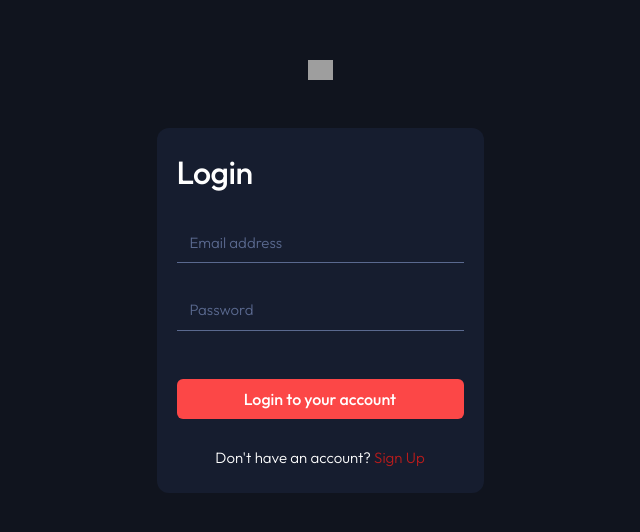
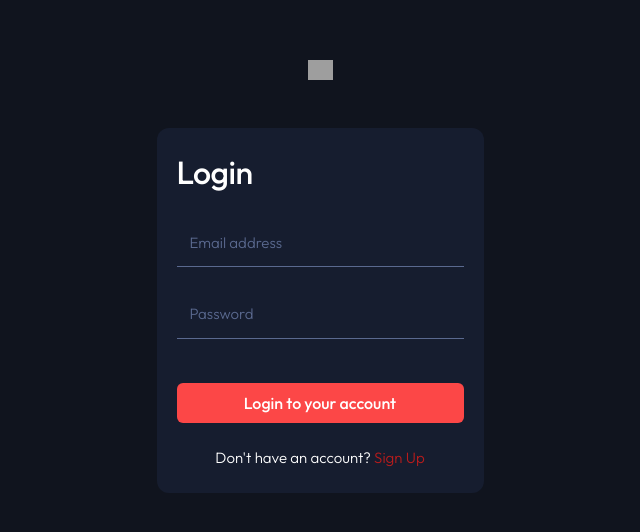
Before and after one commit to Diviner-Beibei/entertainment-web-app, a React (Vite) app: page /login in a window 1280 px wide. Shown: the part 124-656 px from the top of the page, without its empty margins (320-960 px from the left). Built offline with nearby package versions, Linux system fonts and the light colour scheme; grey boxes are pictures that could not be loaded; the HTML template or start-up script is replaced by a standard one.

Commit message:
complete LoginInput component

```diff
--- a/src/features/auth/authSlice.ts
+++ b/src/features/auth/authSlice.ts
@@ -16,6 +16,8 @@ interface State {
     avatar: string;
   };
   isAuthenticated: boolean;
+  errorNumber: number;
+  // isLogin: boolean;
 }
 
 const initialState: State = {
@@ -26,6 +28,8 @@ const initialState: State = {
     avatar: "https://i.pravatar.cc/100?u=zz",
   },
   isAuthenticated: false,
+  errorNumber: 0,
+  // isLogin: true,
 };
 
 const authSlice = createSlice({
@@ -37,16 +41,23 @@ const authSlice = createSlice({
       state.user.email = action.payload.email;
       state.user.password = action.payload.password;
       state.isAuthenticated = true;
+      state.errorNumber = 0;
     },
     logout(state) {
       state.user.email = "";
       state.user.password = "";
       state.isAuthenticated = false;
     },
+    setErrorNumber(state, action) {
+      state.errorNumber = action.payload;
+    },
+    // setIsLogin(state, action) {
+    //   state.isLogin = action.payload;
+    // },
   },
 });
 
-export const { login, logout } = authSlice.actions;
+export const { login, logout, setErrorNumber } = authSlice.actions;
 
 export default authSlice.reducer;
 
@@ -54,3 +65,5 @@ export const getIsAuthenticated = (state: RootState) =>
   state.auth.isAuthenticated;
 
 export const getUserFace = (state: RootState) => state.auth.user.avatar;
+export const getErrorNumber = (state: RootState) => state.auth.errorNumber;
+// export const getIsLogin = (state: RootState) => state.auth.isLogin;
--- a/src/pages/Login.tsx
+++ b/src/pages/Login.tsx
@@ -2,8 +2,15 @@ import { useEffect, useState } from "react";
 import { Form, redirect, useNavigate } from "react-router-dom";
 import { useSelector } from "react-redux";
 import store from "../store";
-import { login, getIsAuthenticated } from "../features/auth/authSlice";
+import {
+  login,
+  getIsAuthenticated,
+  setErrorNumber,
+  // getIsLogin,
+  // setIsLogin,
+} from "../features/auth/authSlice";
 import Logo from "../ui/Logo";
+import LoginInput from "../ui/LoginInput";
 
 function Login() {
   const [email, setEmail] = useState("");
@@ -13,6 +20,7 @@ function Login() {
 
   const navigate = useNavigate();
   const isAuth = useSelector(getIsAuthenticated);
+  // const isLogin = useSelector(getIsLogin);
 
   useEffect(
     function () {
@@ -24,6 +32,7 @@ function Login() {
   const loginInfo = {
     email,
     password,
+    repeatPassword,
   };
   //min-h-[365px]
   return (
@@ -33,48 +42,39 @@ function Login() {
 
         <Form method="POST">
           <div className="min-w-[327px] min-h-[365px] bg-semi-dark-blue px-5 py-5 rounded-xl">
-            <div className="flex flex-col gap-7">
+            <div className="flex flex-col gap-6">
               <h1 className="text-pure-white text-[32px] tracking-[-0.5px]">
                 {isLogin ? "Login" : "Sign Up"}
               </h1>
-              <div>
-                <label htmlFor="email"></label>
-                <input
+              <LoginInput
+                htmlFor="email"
                 type="email"
                 id="email"
                 value={email}
-                  onChange={(e) => setEmail(e.target.value)}
-                  placeholder="    Email address"
-                  className="bg-semi-dark-blue caret-red-600 w-full border-b text-[15px] font-light border-greyish-blue placeholder:text-greyish-blue py-2 focus:outline-none focus:ring-0 focus:caret-red text-pure-white"
+                setOnChange={setEmail}
+                placeholderText={"    Email address"}
               />
-              </div>
-
-              <div className="">
-                <label htmlFor="password"></label>
-                <input
+              <LoginInput
+                htmlFor="password"
                 type="password"
                 id="password"
                 value={password}
-                  onChange={(e) => setPassword(e.target.value)}
-                  placeholder="    Password"
-                  className="bg-semi-dark-blue caret-red-600 border-b w-full text-[15px] font-light border-greyish-blue placeholder:text-greyish-blue py-2 focus:outline-none focus:ring-0 focus:caret-red text-pure-white"
+                setOnChange={setPassword}
+                placeholderText={"    Password"}
               />
-              </div>
-
-              <div className={isLogin ? "hidden" : ""}>
-                <label htmlFor="repeat-password"></label>
-                <input
+              {!isLogin && (
+                <LoginInput
+                  htmlFor="repeat-password"
                   type="password"
                   id="repeat-password"
                   value={repeatPassword}
-                  onChange={(e) => setRepeatPassword(e.target.value)}
-                  placeholder="    Repeat Password"
-                  className="bg-semi-dark-blue caret-red-600 border-b w-full text-[15px] font-light border-greyish-blue placeholder:text-greyish-blue py-2 focus:outline-none focus:ring-0 focus:caret-red text-pure-white"
+                  setOnChange={setRepeatPassword}
+                  placeholderText={"    Repeat Password"}
                 />
-              </div>
+              )}
 
               <button className="bg-mred py-2 text-pure-white rounded-md mt-5 hover:bg-pure-white hover:text-semi-dark-blue">
-                Login to your account
+                {isLogin ? "Login to your account" : "Create an account"}
               </button>
               <p className="text-pure-white font-light text-center text-[15px]">
                 {isLogin ? "Don't have an account?" : "Alread have an account?"}
@@ -112,9 +112,28 @@ export async function action(param: Props) {
     info: JSON.parse(data.loginInfo as string),
   };
 
-  // console.log("aaaaaaaaaaaa", (loginInfo.info as LoginInfo).email);
+  let errorNumber = 0;
+
+  if (!loginInfo.info.email) {
+    errorNumber = 1;
+  }
+
+  if (!loginInfo.info.password) {
+    errorNumber += 2;
+  }
+
+  // if (!loginInfo.info.repeatPassword) {
+  //   errorNumber += 4;
+  // }
+
+  console.log(errorNumber, loginInfo.info);
+
+  if (errorNumber > 0) {
+    store.dispatch(setErrorNumber(errorNumber));
+    return null;
+  }
   if (loginInfo.info.email && loginInfo.info.password) {
-    console.log("23131321");
+    // console.log("23131321");
 
     store.dispatch(login(loginInfo.info));
 
--- a/src/ui/LoginForm.tsx
+++ /dev/null
@@ -1,15 +0,0 @@
-import { Form } from "react-router-dom";
-
-function LoginForm() {
-  return <Form method="POST"></Form>;
-}
-
-// type ActionPros = {
-//   parameter: object;
-// };
-
-// export async function action({ request }) {
-//   // const formData = await parameter.formData();
-// }
-
-export default LoginForm;
--- /dev/null
+++ b/src/ui/LoginInput.tsx
@@ -0,0 +1,80 @@
+import { useSelector } from "react-redux";
+import { getErrorNumber } from "../features/auth/authSlice";
+
+interface LoginInputProps {
+  htmlFor: string;
+  type: string;
+  id: string;
+  value: string;
+  setOnChange: (val: string) => void;
+  placeholderText: string;
+}
+
+function LoginInput({
+  htmlFor,
+  type,
+  id,
+  value,
+  setOnChange,
+  placeholderText,
+}: LoginInputProps) {
+  const errorNumber = useSelector(getErrorNumber);
+
+  // console.log(errorNumber);
+
+  let showError = false;
+  switch (errorNumber) {
+    case 1:
+      if (id === "email") showError = true;
+      break;
+    case 2:
+      if (id === "password") showError = true;
+      break;
+    case 4:
+      if (id === "repeat-password") showError = true;
+      break;
+
+    case 3:
+      if (id === "email") showError = true;
+      if (id === "password") showError = true;
+      break;
+    case 5:
+      if (id === "email") showError = true;
+      if (id === "repeat-password") showError = true;
+      break;
+    case 6:
+      if (id === "password") showError = true;
+      if (id === "repeat-password") showError = true;
+      break;
+    case 7:
+      if (id === "email") showError = true;
+      if (id === "password") showError = true;
+      if (id === "repeat-password") showError = true;
+      break;
+    default:
+      break;
+  }
+
+  return (
+    <div className="flex relative items-center">
+      <label htmlFor={htmlFor}></label>
+      <input
+        type={type}
+        id={id}
+        value={value}
+        onChange={(e) => setOnChange(e.target.value)}
+        placeholder={placeholderText}
+        className="bg-semi-dark-blue caret-red-600 border-b w-full text-[15px] font-light border-greyish-blue focus:border-pure-white placeholder:text-greyish-blue py-3 focus:outline-none focus:ring-0 focus:caret-red text-pure-white"
+      />
+      <span
+        className={`text-red-700 absolute text-[13px] right-0 ${
+          showError ? "" : "hidden"
+        }`}
+      >
+        Can't be empty
+      </span>
+    </div>
+  );
+}
+
+export default LoginInput;
```
Lines whose indentation alone changed are shown as unchanged.
